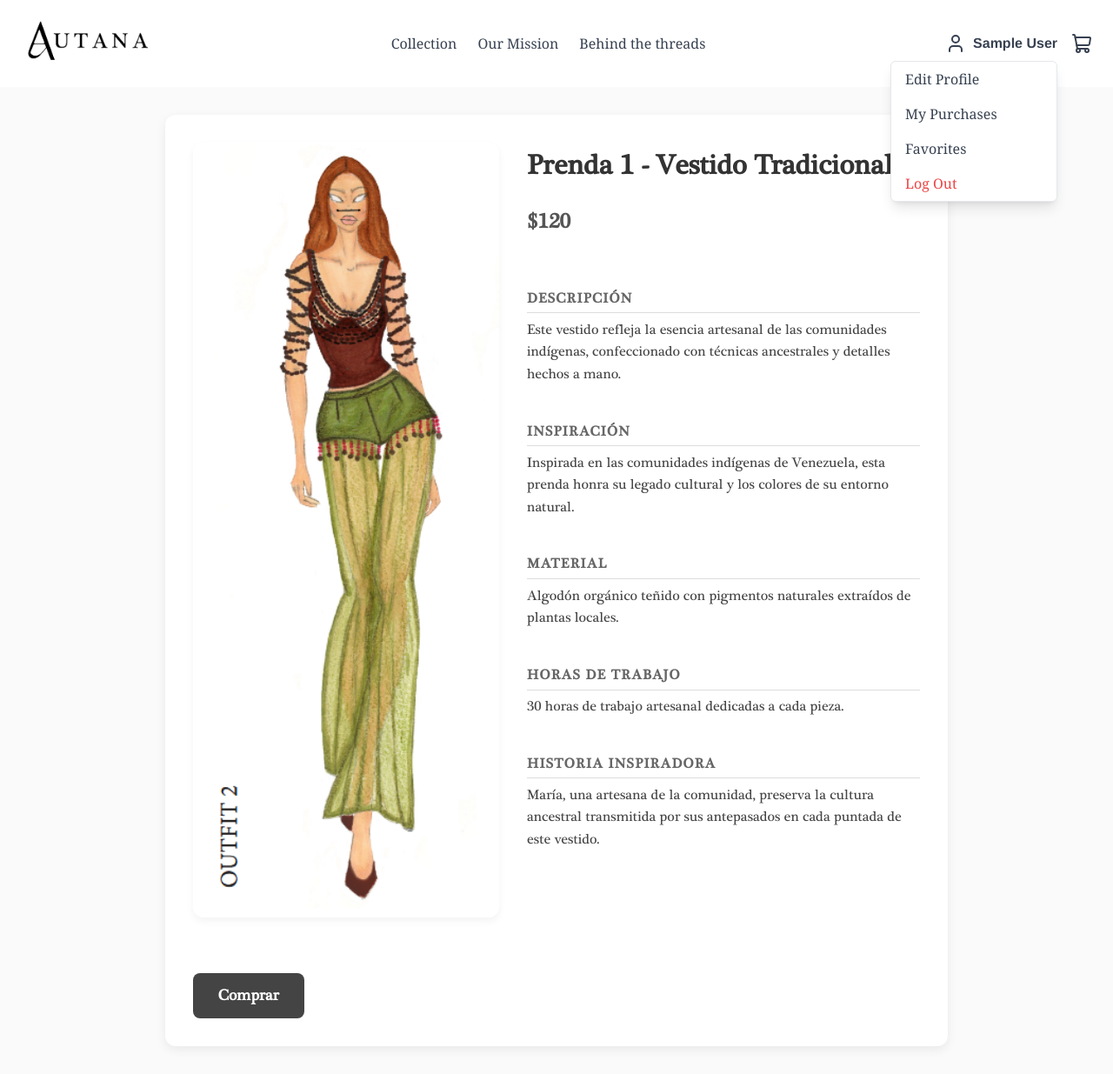
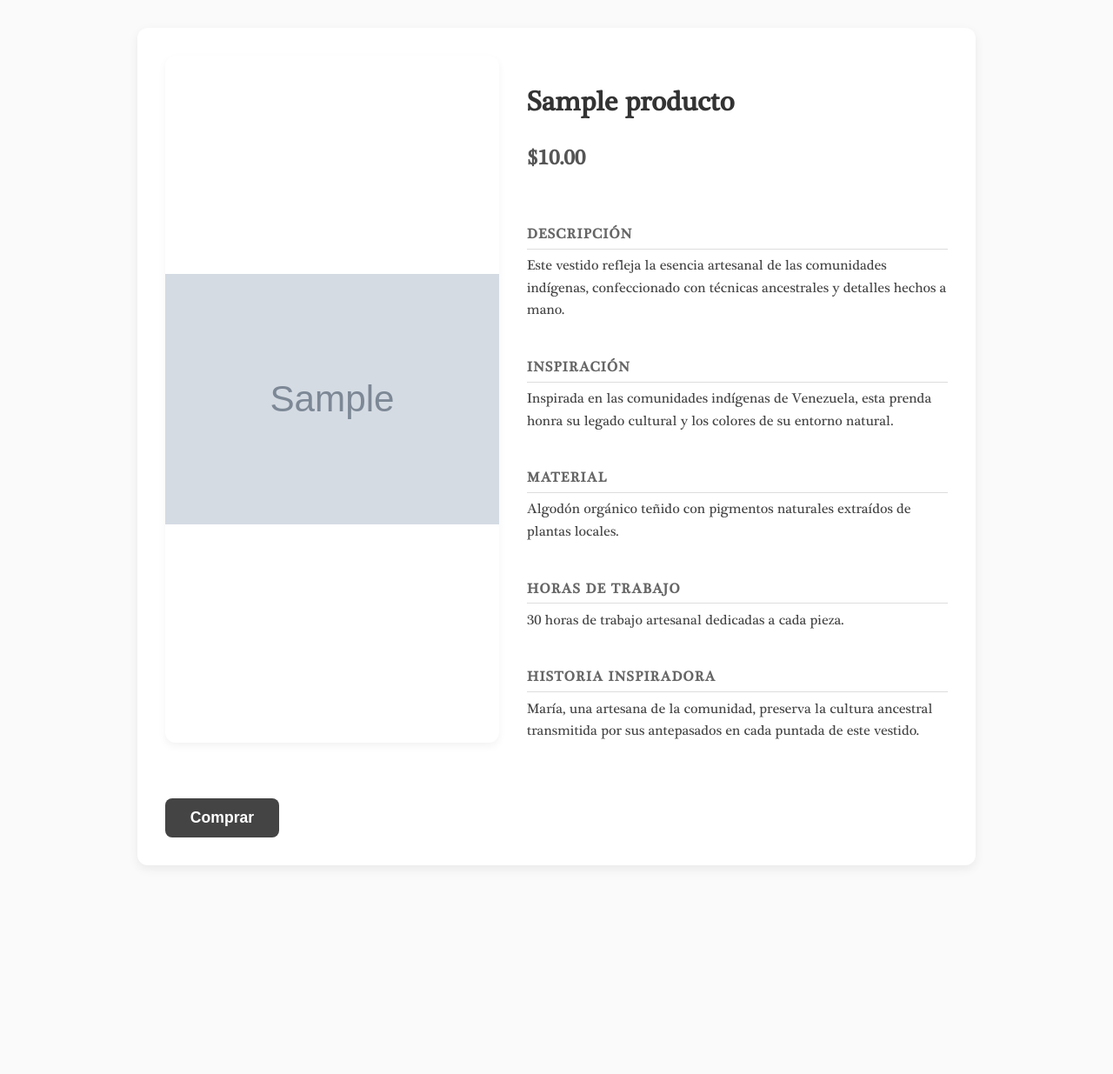
Before and after one commit to maariadomiingo/TFC-Alejandra-Maria, a PHP site: page /vistaProducto/producto.php?id=1 in a window 1280 px wide. Shown: the whole page at 87% size. After the commit the page ends 996 px from the top, so only its background shows below. Run offline with PHP 8.4, Linux system fonts and the light colour scheme; the visitor is signed in with stand-in values (Sample User, id 1); tables that the repository leaves empty or names only in its code hold one stand-in row (values such as "Sample post"); grey boxes marked "Sample" are stand-in pictures; some libraries are stand-ins or nearby versions.

Commit message:
sacar todos los datos bbdd

```diff
--- a/AutanaWeb/server/init_db.php
+++ b/AutanaWeb/server/init_db.php
@@ -126,7 +126,7 @@ try {
         [
             'nombre' => 'Collection 6 - Tepui Waters',
             'precio' => 135,
-            'imagen_url' => '../img/outift3.png',
+            'imagen_url' => '../img/outfit3.avif',
             'stripe_product_id' => 'prod_SOu1LVbogt7374',
             'stripe_price_id' => 'price_1RU6DKGh171OKFHVSNQmAdFy'
         ],
--- a/AutanaWeb/vistaProducto/producto.php
+++ b/AutanaWeb/vistaProducto/producto.php
@@ -15,13 +15,9 @@ if (!isset($_GET['id']) || !is_numeric($_GET['id'])) {
 
 $productId = (int)$_GET['id'];
 
-// Array de productos
-$products = [
+// Array local SOLO para los campos extra
+$productsExtra = [
   1 => [
-    'db_id' => 1,
-    'name' => 'Prenda 1 - Vestido Tradicional',
-    'price' => '$120',
-    'image' => '../img/outfit1.png',
     'description' => 'Este vestido refleja la esencia artesanal de las comunidades indígenas, confeccionado con técnicas ancestrales y detalles hechos a mano.',
     'inspiration' => 'Inspirada en las comunidades indígenas de Venezuela, esta prenda honra su legado cultural y los colores de su entorno natural.',
     'material' => 'Algodón orgánico teñido con pigmentos naturales extraídos de plantas locales.',
@@ -29,10 +25,6 @@ $products = [
     'story' => 'María, una artesana de la comunidad, preserva la cultura ancestral transmitida por sus antepasados en cada puntada de este vestido.'
   ],
   2 => [
-    'db_id' => 2,
-    'name' => 'Prenda 2 - Blusa Bordada',
-    'price' => '$150',
-    'image' => '../img/outfit2.png',
     'description' => 'Blusa hecha a mano con bordados que representan símbolos tradicionales, perfecta para quienes valoran la autenticidad y la historia.',
     'inspiration' => 'Inspiración en los tejidos y patrones de las etnias venezolanas, buscando conectar pasado y presente.',
     'material' => 'Lino y algodón combinados con tintes naturales.',
@@ -40,10 +32,6 @@ $products = [
     'story' => 'La blusa lleva la historia de Ana, quien aprendió el arte del bordado a través de generaciones en su familia indígena.'
   ],
   3 => [
-    'db_id' => 3,
-    'name' => 'Prenda 3 - Pantalón Artesanal',
-    'price' => '$140',
-    'image' => '../img/outfit3.avif',
     'description' => 'Pantalón cómodo y resistente, elaborado con técnicas textiles ancestrales, ideal para uso diario con estilo único.',
     'inspiration' => 'Diseñado en honor a las comunidades que valoran la funcionalidad sin perder su identidad cultural.',
     'material' => 'Tela de algodón reciclado teñida naturalmente.',
@@ -51,10 +39,6 @@ $products = [
     'story' => 'Este pantalón cuenta la historia de José, un tejedor comprometido con la sostenibilidad y el arte tradicional.'
   ],
   4 => [
-    'db_id' => 4,
-    'name' => 'Prenda 4 - Chaleco Tejido',
-    'price' => '$110',
-    'image' => '../img/outfit4.jpg',
     'description' => 'Chaleco tejido a mano con fibras naturales, con un diseño que representa la flora y fauna local.',
     'inspiration' => 'Inspirado en los patrones y colores que se encuentran en la biodiversidad venezolana.',
     'material' => 'Fibras de algodón y lana natural.',
@@ -62,10 +46,6 @@ $products = [
     'story' => 'Cada hilo lleva la dedicación de Carmen, artesana que mezcla tradición y naturaleza en su trabajo.'
   ],
   5 => [
-    'db_id' => 5,
-    'name' => 'Prenda 5 - Falda Plisada',
-    'price' => '$130',
-    'image' => '../img/outfit5.webp',
     'description' => 'Falda plisada con detalles bordados que evocan las historias y leyendas indígenas.',
     'inspiration' => 'Inspirada en la danza y festividades tradicionales venezolanas.',
     'material' => 'Algodón suave con bordados hechos a mano.',
@@ -73,10 +53,6 @@ $products = [
     'story' => 'La falda es un tributo a Lucía, una joven artesana que transmite sus raíces a través del arte textil.'
   ],
   6 => [
-    'db_id' => 6,
-    'name' => 'Prenda 6 - Camisa de Lino',
-    'price' => '$135',
-    'image' => '../img/outift3.png',
     'description' => 'Camisa fresca y elegante, elaborada con lino natural y acabados artesanales.',
     'inspiration' => 'Inspirada en el estilo de vida de las comunidades indígenas que viven en armonía con la naturaleza.',
     'material' => 'Lino 100% natural y tintes orgánicos.',
@@ -85,158 +61,75 @@ $products = [
   ],
 ];
 
-// Validar que el producto exista
-if (!array_key_exists($productId, $products)) {
+// Obtener nombre, precio e imagen de la BBDD
+$stmt = $pdo->prepare("SELECT nombre, precio, imagen_url FROM productos WHERE id = ?");
+$stmt->execute([$productId]);
+$productFromDB = $stmt->fetch(PDO::FETCH_ASSOC);
+
+if (!$productFromDB || !isset($productsExtra[$productId])) {
   echo "<h2>Producto no encontrado.</h2>";
   exit;
 }
 
-$product = $products[$productId];
-
-// --- Obtener el producto de la BBDD ---
-$stmt = $pdo->prepare("SELECT * FROM productos WHERE id = ?");
-$stmt->execute([$productId]);
-$productFromDB = $stmt->fetch(PDO::FETCH_ASSOC);
-// ---------------------------------------
+// Separar título y subtítulo
+$partes = explode('-', $productFromDB['nombre'], 2);
+$titulo = trim($partes[0]);
+$subtitulo = isset($partes[1]) ? trim($partes[1]) : '';
+$extra = $productsExtra[$productId];
 ?>
 
 <!DOCTYPE html>
-<html lang="en">
+<html lang="es">
 
 <head>
   <meta charset="UTF-8" />
   <meta name="viewport" content="width=device-width, initial-scale=1.0" />
   <link rel="stylesheet" href="../home/index.css">
   <link rel="stylesheet" href="../vistaProducto/producto.css" />
-  <!-- <link rel="stylesheet" href="../css/footer.css"> -->
-  <title>Responsive Navbar</title>
-  <script src="https://unpkg.com/lucide@latest"></script>
-  <script>
-    window.onload = () => {
-      lucide.createIcons();
-      // Toggle mobile menu
-      const toggle = document.getElementById('menu-toggle');
-      const menu = document.getElementById('mobile-menu');
-      toggle.addEventListener('click', () => {
-        menu.classList.toggle('hidden');
-      });
-    };
-  </script>
-  <script src="https://cdn.tailwindcss.com"></script>
+  <title><?php echo htmlspecialchars($titulo); ?></title>
 </head>
 
-<body class="bg-white">
-
-  <nav class="px-6 py-4 shadow-md">
-    <div class="flex items-center justify-between">
-      <!-- Logo -->
-      <img src="../img/logoSinFondo.png" alt="" class="logo">
-
-      <!-- Desktop Menu -->
-      <ul class="hidden md:flex space-x-6 text-gray-700 font-medium">
-        <li><a href="#" class="hover:text-black">Collection</a></li>
-        <li><a href="#" class="hover:text-black">Our Mission</a></li>
-        <li><a href="#" class="hover:text-black">Behind the threads</a></li>
-      </ul>
-
-      <!-- Icons -->
-      <div class="flex items-center space-x-4">
-        <?php if ($isLoggedIn): ?>
-          <div class="relative" x-data="{ open: false }">
-            <button @click="open = !open" class="flex items-center space-x-2 text-gray-700 hover:text-black">
-              <i data-lucide="user" class="w-6 h-6"></i>
-              <span><?php echo htmlspecialchars($username); ?></span>
-            </button>
-
-            <!-- Dropdown menu (visible only when 'open' is true) -->
-            <div x-show="open" @click.away="open = false" x-transition
-              class="absolute right-0 mt-2 w-48 bg-white border border-gray-200 rounded-md shadow-lg z-50">
-              <a href="../homeUser/editar-perfil.php" class="block px-4 py-2 text-gray-700 hover:bg-gray-100">Edit Profile</a>
-              <a href="../homeUser/compras.php" class="block px-4 py-2 text-gray-700 hover:bg-gray-100">My Purchases</a>
-              <a href="../homeUser/favoritos.php" class="block px-4 py-2 text-gray-700 hover:bg-gray-100">Favorites</a>
-              <a href="../homeUser/logout.php" class="block px-4 py-2 text-red-500 hover:bg-gray-100">Log Out</a>
-            </div>
-          </div>
-        <?php else: ?>
-          <button aria-label="Login">
-            <a href="../login/login.html" aria-label="Login">
-              <i data-lucide="user" class="w-6 h-6 text-gray-700 hover:text-black"></i>
-            </a>
-          </button>
+<body>
+  <div class="product-page">
+    <section class="product-card" aria-label="Detalle del producto <?php echo htmlspecialchars($titulo); ?>">
+      <div class="product-image">
+        <img src="<?php echo htmlspecialchars($productFromDB['imagen_url']); ?>" alt="<?php echo htmlspecialchars($productFromDB['nombre']); ?>" />
+      </div>
+      <div class="product-details">
+        <h1><?php echo htmlspecialchars($titulo); ?></h1>
+        <?php if ($subtitulo): ?>
+          <div class="product-subtitle"><?php echo htmlspecialchars($subtitulo); ?></div>
         <?php endif; ?>
-
-
-        <button aria-label="Cart" onclick="goToCart()">
-          <i data-lucide="shopping-cart" class="w-6 h-6 text-gray-700 hover:text-black"></i>
-        </button>
-
-        <!-- Mobile Hamburger -->
-        <button id="menu-toggle" class="md:hidden">
-          <i data-lucide="menu" class="w-6 h-6 text-gray-700"></i>
-        </button>
-      </div>
-    </div>
-
-    <!-- Mobile Menu -->
-    <div id="mobile-menu" class="mt-4 hidden md:hidden space-y-2">
-      <a href="#" class="block text-gray-700 hover:text-black">Colection</a>
-      <a href="#" class="block text-gray-700 hover:text-black">Our Mission</a>
-      <a href="#" class="block text-gray-700 hover:text-black">Behind the threads</a>
-    </div>
-  </nav>
-
-  <div class="product-page">
-    <section class="product-card" aria-label="Detalle del producto <?php echo htmlspecialchars($product['name']); ?>">
-      <div class="product-image" role="img" aria-label="Imagen de <?php echo htmlspecialchars($product['name']); ?>">
-        <img src="<?php echo htmlspecialchars($product['image']); ?>" alt="<?php echo htmlspecialchars($product['name']); ?>" />
-      </div>
-
-      <div class="product-details">
-        <h1><?php echo htmlspecialchars($product['name']); ?></h1>
-        <div class="product-price"><?php echo htmlspecialchars($product['price']); ?></div>
-
+        <div class="product-price">$<?php echo number_format($productFromDB['precio'], 2); ?></div>
         <div>
           <h2 class="section-title">Descripción</h2>
-          <p><?php echo htmlspecialchars($product['description']); ?></p>
+          <p><?php echo htmlspecialchars($extra['description']); ?></p>
         </div>
-
         <div>
           <h2 class="section-title">Inspiración</h2>
-          <p><?php echo htmlspecialchars($product['inspiration']); ?></p>
+          <p><?php echo htmlspecialchars($extra['inspiration']); ?></p>
         </div>
-
         <div>
           <h2 class="section-title">Material</h2>
-          <p><?php echo htmlspecialchars($product['material']); ?></p>
+          <p><?php echo htmlspecialchars($extra['material']); ?></p>
         </div>
-
         <div>
           <h2 class="section-title">Horas de trabajo</h2>
-          <p><?php echo htmlspecialchars($product['work_hours']); ?></p>
+          <p><?php echo htmlspecialchars($extra['work_hours']); ?></p>
         </div>
-
         <div>
           <h2 class="section-title">Historia inspiradora</h2>
-          <p><?php echo htmlspecialchars($product['story']); ?></p>
+          <p><?php echo htmlspecialchars($extra['story']); ?></p>
         </div>
       </div>
-
       <form method="POST" action="../cart/add_to_cart.php">
-        <input type="hidden" name="product_id" value="<?php echo $product['db_id']; ?>">
+        <input type="hidden" name="product_id" value="<?php echo $productId; ?>">
         <button type="submit" class="buy-button">
           Comprar
         </button>
       </form>
-
     </section>
   </div>
-
-  <script>
-    document.addEventListener('DOMContentLoaded', function() {
-      console.log("Producto desde la BBDD:", <?php echo json_encode($productFromDB); ?>);
-    });
-  </script>
-
 </body>
 
 </html>
```
Also changed, not shown: AutanaWeb/home/home.html (+29 -1 lines), AutanaWeb/home/home.php (added, +17 -0 lines).
